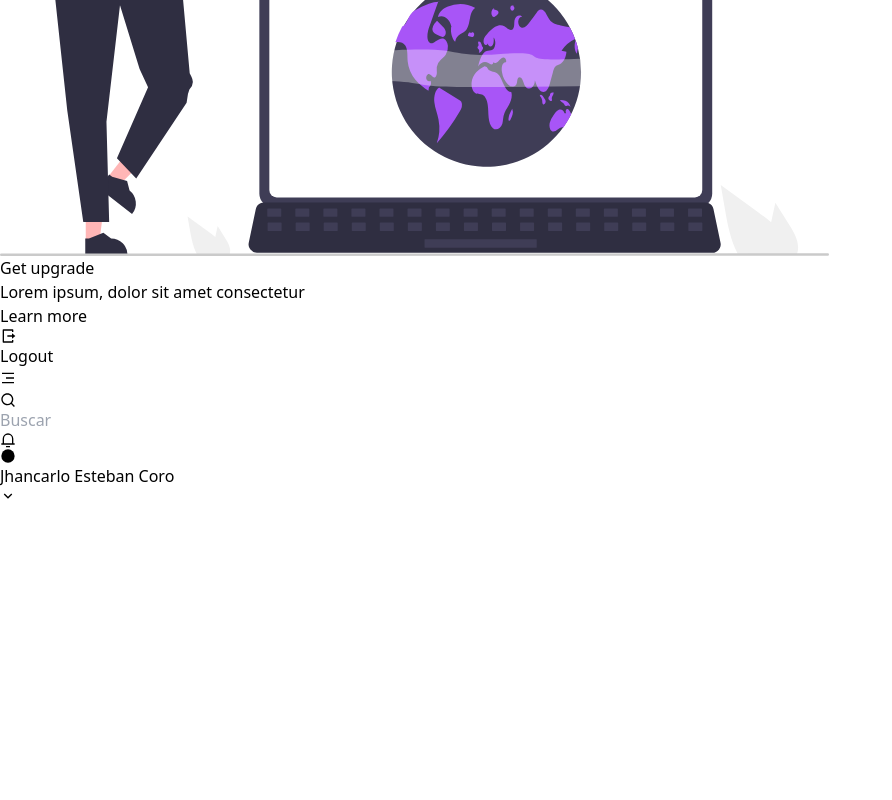
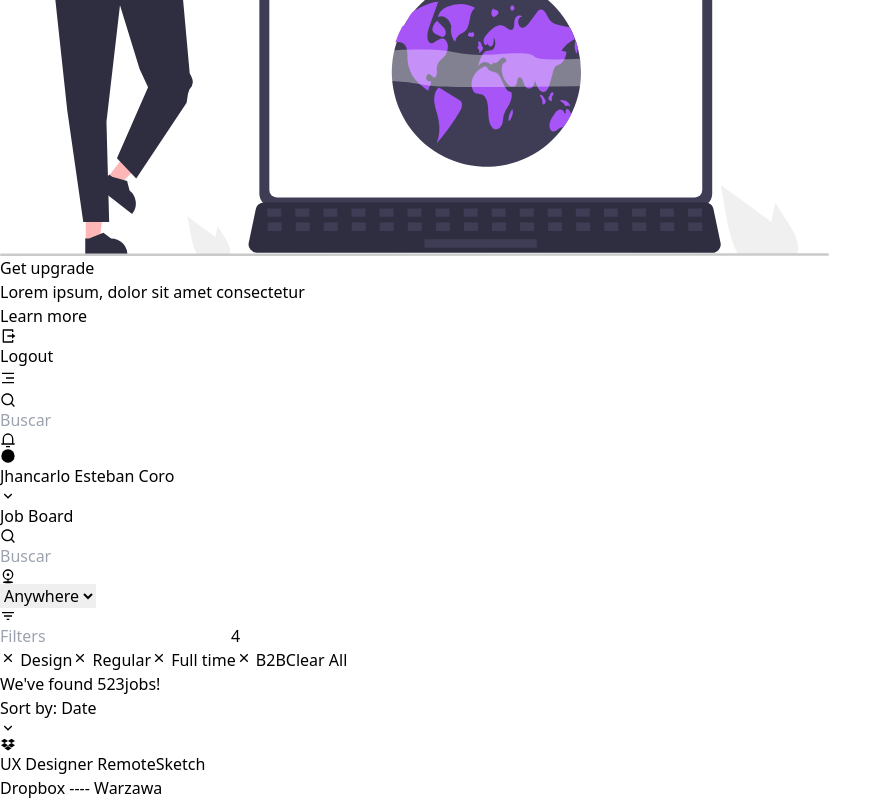
Before and after one commit to YohMontana/Proyecto_dash, a React (Vite) app: page / in a window 1280 px wide. Shown: the part 516-1316 px from the top of the page, without its empty margins (0-892 px from the left). Before the commit the page ends 1020 px from the top, so only its background shows below. Built offline with nearby package versions, Linux system fonts and the light colour scheme.

Commit message:
avance results, cards, icon

```diff
--- a/src/App.jsx
+++ b/src/App.jsx
@@ -11,7 +11,10 @@ import {
   RiNotification3Line,
   RiArrowDownSLine,
   RiSearchLine,
-  RiCheckboxBlankCircleFill
+  RiCheckboxBlankCircleFill,
+  RiFilter3Line,
+  RiMapPinRangeLine,
+  RiDropboxFill,
 } from "react-icons/ri";
 
 function App() {
@@ -34,7 +37,7 @@ function App() {
           <div className="text-center p-8">
             <h1 className="uppercase font-bold tracking-[4px]">Tu logo</h1>
           </div>
-          <div className=" flex flex-col justify-between h-[750px]">
+          <div className=" flex flex-col justify-between h-[800px]">
             {/* Menu */}
             <nav>
               <ul>
@@ -110,9 +113,9 @@ function App() {
         {/* Content - Segundo Bloque */}
         <div className="col-span-5">
           {/* Header */}
-          <header className="flex items-center justify-between p-4 w-full">
+          <header className="flex flex-col md:flex-row gap-4 items-center justify-between p-4 md:pl-8 lg:pl-12 w-full">
             {/* Search */}
-            <form className="w-[30%]">
+            <form className="w-full md:[40%] lg:w-[30%] order-1 md:order-none">
               <div className="relative">
                 <RiSearchLine className="absolute left-2 top-3" />
                 <input
@@ -123,12 +126,12 @@ function App() {
               </div>
             </form>
             {/* Notifications */}
-            <nav className="w-[70%] flex justify-end">
+            <nav className="w-full md:w-[60%] lg:w-[70%] flex justify-center md:justify-end">
               <ul className="flex items-center gap-4">
                 <li>
                   <a href="#" className="relative">
-                    <RiNotification3Line className="text-xl"/>
-                    <RiCheckboxBlankCircleFill className="absolute -right-1 -top-1 text-xs text-red-500"/>
+                    <RiNotification3Line className="text-xl" />
+                    <RiCheckboxBlankCircleFill className="absolute -right-1 -top-1 text-xs text-red-500" />
                   </a>
                 </li>
                 <li>
@@ -140,6 +143,113 @@ function App() {
               </ul>
             </nav>
           </header>
+          {/* Content */}
+          <div className="p-4 md:p-8 lg:12 bg-gray-100">
+            {/* Title  */}
+            <div className="mb-8">
+              <h1 className="text-3xl font-semibold">Job Board</h1>
+            </div>
+            {/* Search */}
+            <div className="grid grid-cols-1 md:grid-cols-4 gap-4 items-center mb-6">
+              <form className="col-span-1 md:col-span-2">
+                <div className="relative">
+                  <RiSearchLine className="absolute left-2 top-3 text-purple-600" />
+                  <input
+                    type="text"
+                    className="bg-white py-2 pl-8 pr-4 outline-none  w-full"
+                    placeholder="Buscar"
+                  />
+                </div>
+              </form>
+              <form className="col-span-1">
+                <div className="relative">
+                  <RiMapPinRangeLine className="absolute left-2 top-3 text-purple-600" />
+                  <select
+                    type="text"
+                    className="bg-white py-[10px] pl-8 pr-4 outline-none  w-full"
+                    placeholder="Search"
+                  >
+                    <option>Anywhere</option>
+                  </select>
+                </div>
+              </form>
+              <form className="col-span-1">
+                <div className="relative">
+                  <RiFilter3Line className="absolute left-2 top-3 text-purple-600" />
+                  <input
+                    type="text"
+                    className="bg-white py-2 pl-8 pr-4 outline-none  w-full"
+                    placeholder="Filters"
+                  />
+                  <span className="absolute text-sm right-2 top-[7px] bg-purple-600 text-white py-1 px-[9px] rounded-full">
+                    4
+                  </span>
+                </div>
+              </form>
+            </div>
+            {/* T */}
+            <div className="flex items-center flex-wrap gap-4 mb-20">
+              <span className="bg-white flex items-center gap-4 py-2 pl-4 pr-6 rounded-full">
+                <button className="bg-purple-100 p-1 rounded-full text-purple-600 text-xs">
+                  <RiCloseLine />
+                </button>{" "}
+                <span className="text-gray-500">Design</span>
+              </span>
+              <span className="bg-white flex items-center gap-4 py-2 pl-4 pr-6 rounded-full">
+                <button className="bg-purple-100 p-1 rounded-full text-purple-600 text-xs">
+                  <RiCloseLine />
+                </button>{" "}
+                <span className="text-gray-500">Regular</span>
+              </span>
+              <span className="bg-white flex items-center gap-4 py-2 pl-4 pr-6 rounded-full">
+                <button className="bg-purple-100 p-1 rounded-full text-purple-600 text-xs">
+                  <RiCloseLine />
+                </button>{" "}
+                <span className="text-gray-500">Full time</span>
+              </span>
+              <span className="bg-white flex items-center gap-4 py-2 pl-4 pr-6 rounded-full">
+                <button className="bg-purple-100 p-1 rounded-full text-purple-600 text-xs">
+                  <RiCloseLine />
+                </button>{" "}
+                <span className="text-gray-500">B2B</span>
+              </span>
+              <button className="text-gray-500 ml-4">Clear All</button>
+            </div>
+
+            {/* Results */}
+            <div className="flex items-center justify-between">
+              <p className="text-gray-500">
+                We've found{" "}
+                <span className="text-purple-600 font-bold">523</span>jobs!
+              </p>
+              <p className="flex items-center gap-2 ">
+                Sort by:{" "}
+                <span className="text-purple-600 font-bold hover:cursor-pointer">
+                  Date
+                </span>
+                <RiArrowDownSLine />
+              </p>
+            </div>
+            {/* cards */}
+            <div>
+              {/* Icon */}
+              <div>
+                <RiDropboxFill />
+              </div>
+              {/* title */}
+              <div>
+                <h1>
+                  UX Designer <span>Remote</span>
+                  <span>Sketch</span>
+                </h1>
+                <p>Dropbox ---- Warzawa</p>
+              </div>
+                 {/* Time*/}
+                 <div>
+
+                 </div>
+            </div>
+          </div>
         </div>
       </div>
     </>
```
